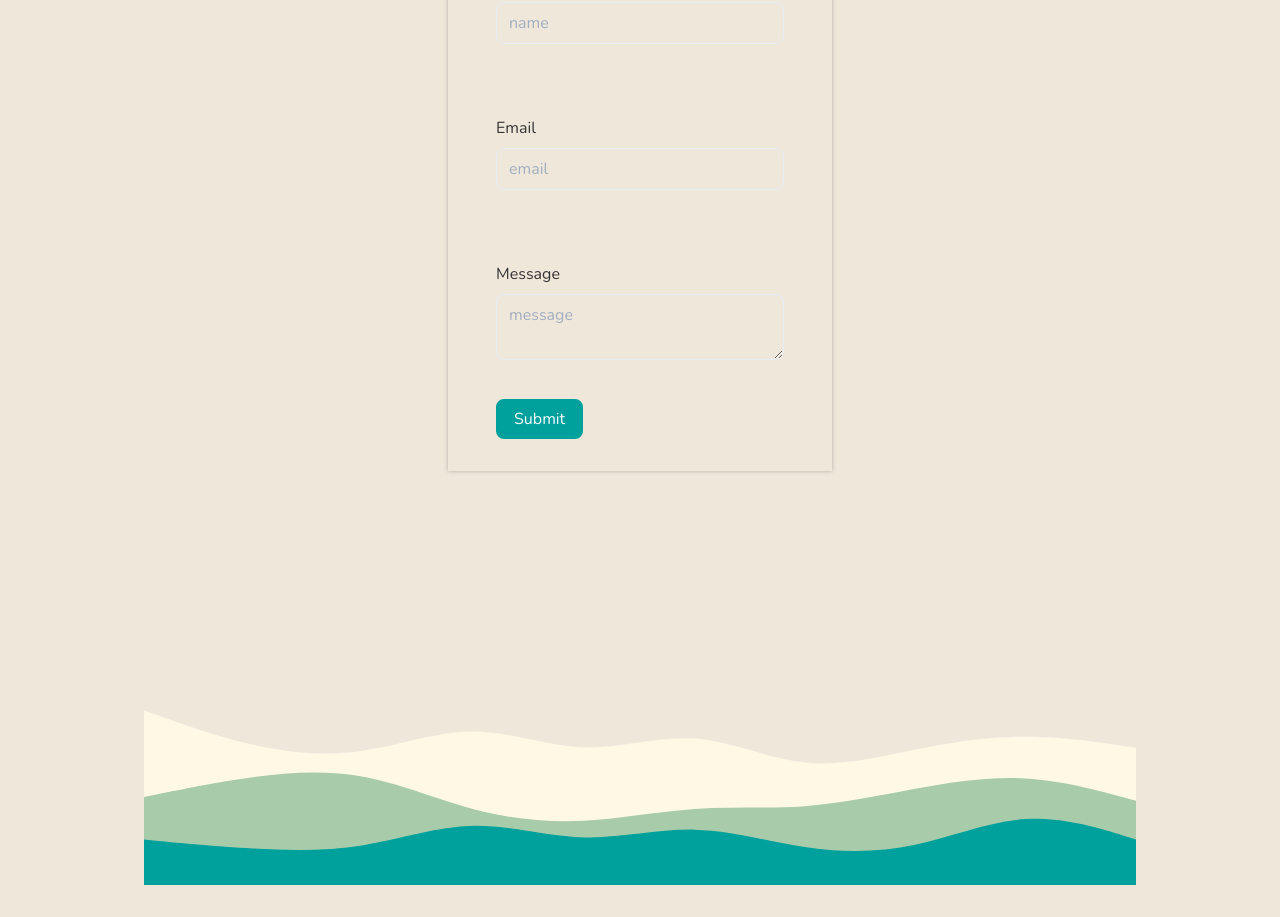
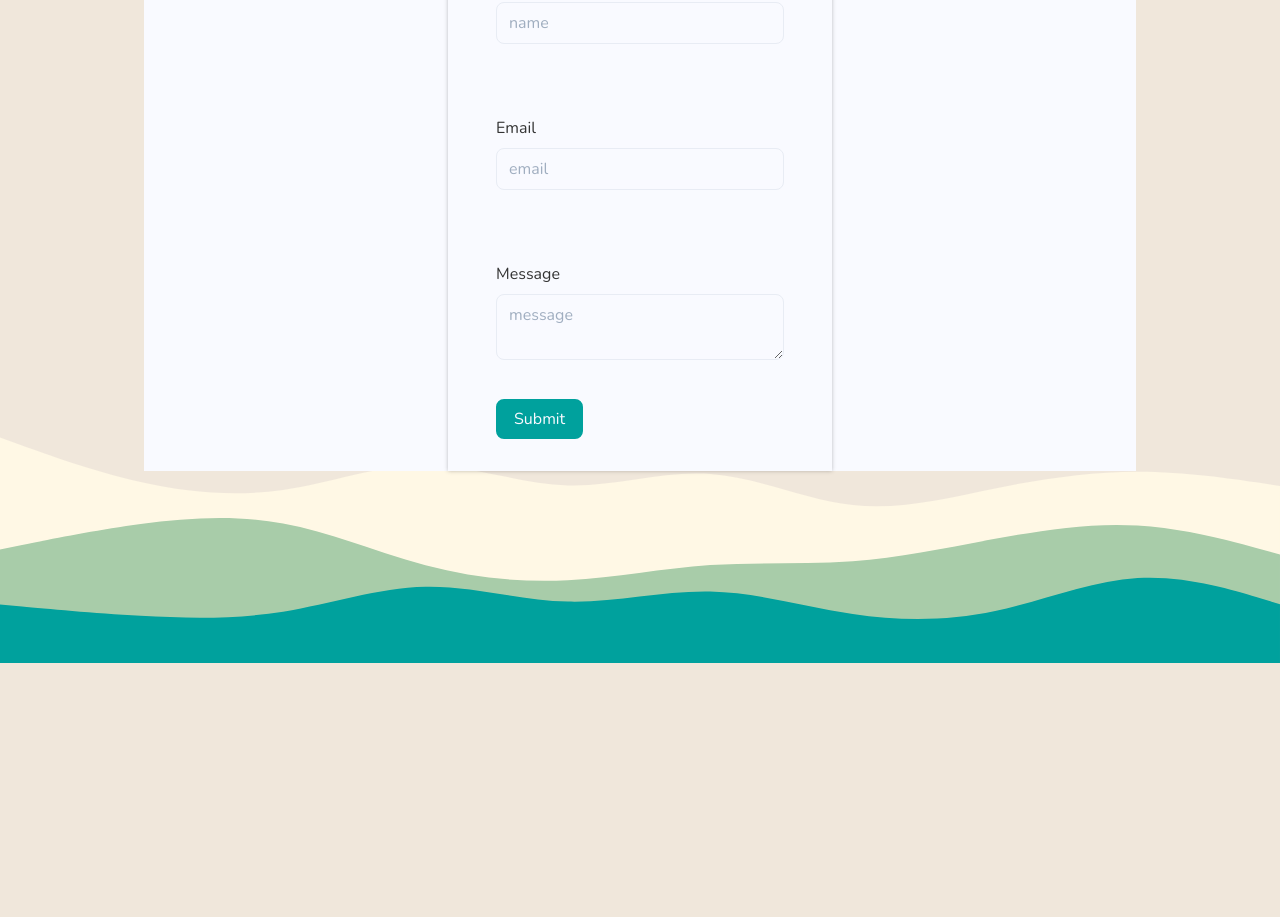
Before and after one commit to Salaheddin12/ab-salah, a Next.js app: page / in a window 1280 px wide. Shown: the part 2000-2917 px from the top of the page. After the commit the page ends 2663 px from the top, so only its background shows below. Built offline with nearby package versions, Linux system fonts and the light colour scheme.

Commit message:
fix: adjust footer illustration alignement

```diff
--- a/components/footer.js
+++ b/components/footer.js
@@ -7,6 +7,8 @@ const Footer = () => {
         bottom={0}
         left={0}
         right={0}
+        position="absolute"
+        zIndex={-1}
         alt="Profile image"
       />
     </Box>
--- a/components/sections/contactForm.js
+++ b/components/sections/contactForm.js
@@ -57,7 +57,7 @@ const FormBox = styled.div`
 
 const ContactForm = () => {
   return (
-    <Box mt={40}>
+    <Box my={40} bg="#F9FAFF">
       <Heading
         as="h2"
         variant="section-subtitle"
```
